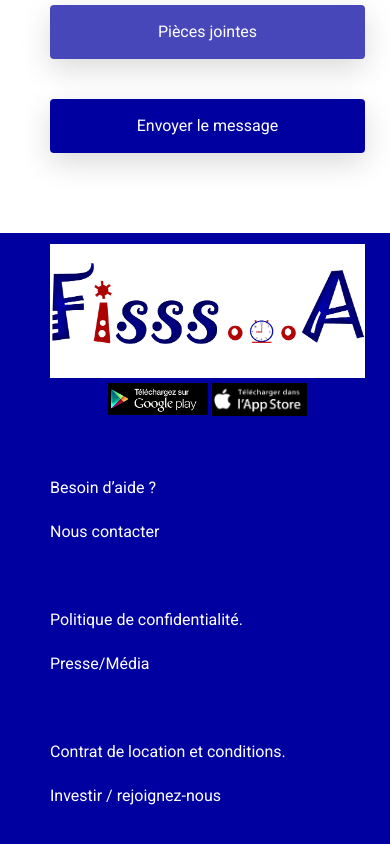
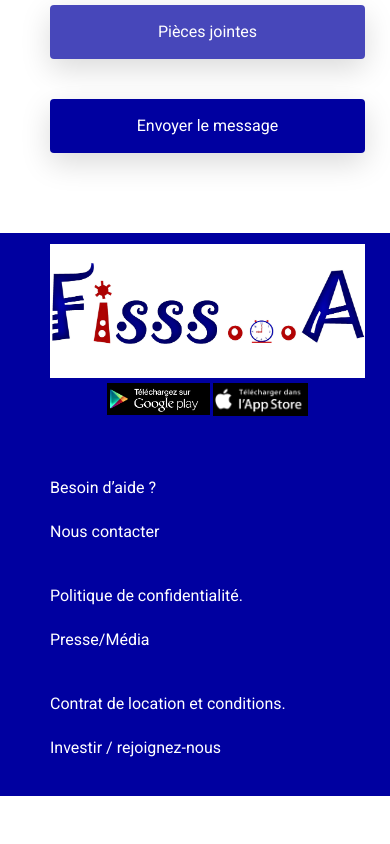
Before and after one commit to MarcB2C/fisssa, a plain HTML site: page contact.html in a window 390 px wide. Shown: the part 1337-2181 px from the top of the page. After the commit the page ends 2133 px from the top, so only its background shows below. Drawn offline with Linux system fonts and the light colour scheme.

Commit message:
réduire le footer

```diff
--- a/contact.html
+++ b/contact.html
@@ -176,19 +176,19 @@
           </div>
           <div class="col-md-7 ml-auto">
             <div class="row  pt-0">
-              <div class="col-md-4 mb-4 mb-md-0 footer-links">
+              <div class="col-md-4  footer-links">
                 <ul class="list-unstyled">
                   <li><a href="help.html">Besoin d’aide ?</a></li>
                   <li><a href="contact.html">Nous contacter</a></li>
                 </ul>
               </div>
-              <div class="col-md-4 mb-4 mb-md-0 footer-links">
+              <div class="col-md-4  footer-links">
                 <ul class="list-unstyled">
                   <li><a href="politique.html">Politique de confidentialité.</a></li>
                   <li><a href="press.html">Presse/Média</a></li>
                 </ul>
               </div>
-              <div class="col-md-4 mb-4 mb-md-0 footer-links">
+              <div class="col-md-4  footer-links">
                 <ul class="list-unstyled">
                   <li><a href="contract.html" >Contrat de location et conditions.</a></li>
                   <li><a href="joinus.html" >Investir / rejoignez-nous</a></li>
--- a/css/style.css
+++ b/css/style.css
@@ -1769,14 +1769,14 @@ font-weight: bold;
     left: 0;
   }
   .footer .play-store {
-    width: 100px;
+    width: 103px;
   }
 
   .footer .last {
     width: 95px !important;
   }
   .download-header img {
-    width: 100%;
+    width: 100% !important;
   }
   .download-header .list-unstyled a {
     padding: 0 !important;
```
Also changed, not shown: contract.html (+3 -3 lines), help.html (+3 -3 lines), index.html (+3 -3 lines), joinus.html (+3 -3 lines), politique.html (+3 -3 lines), press.html (+3 -3 lines), pricing.html (+3 -3 lines), security.html (+3 -3 lines).
